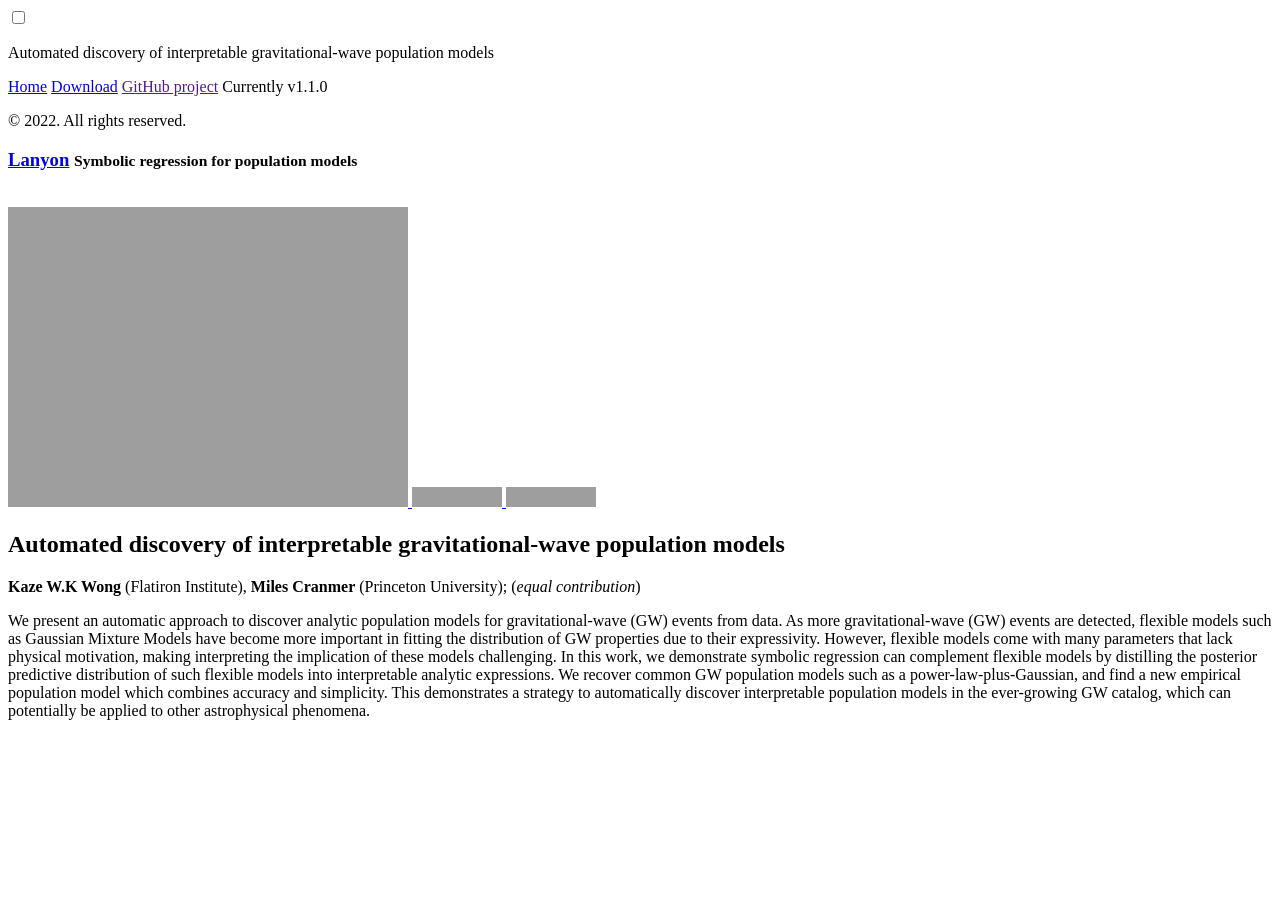
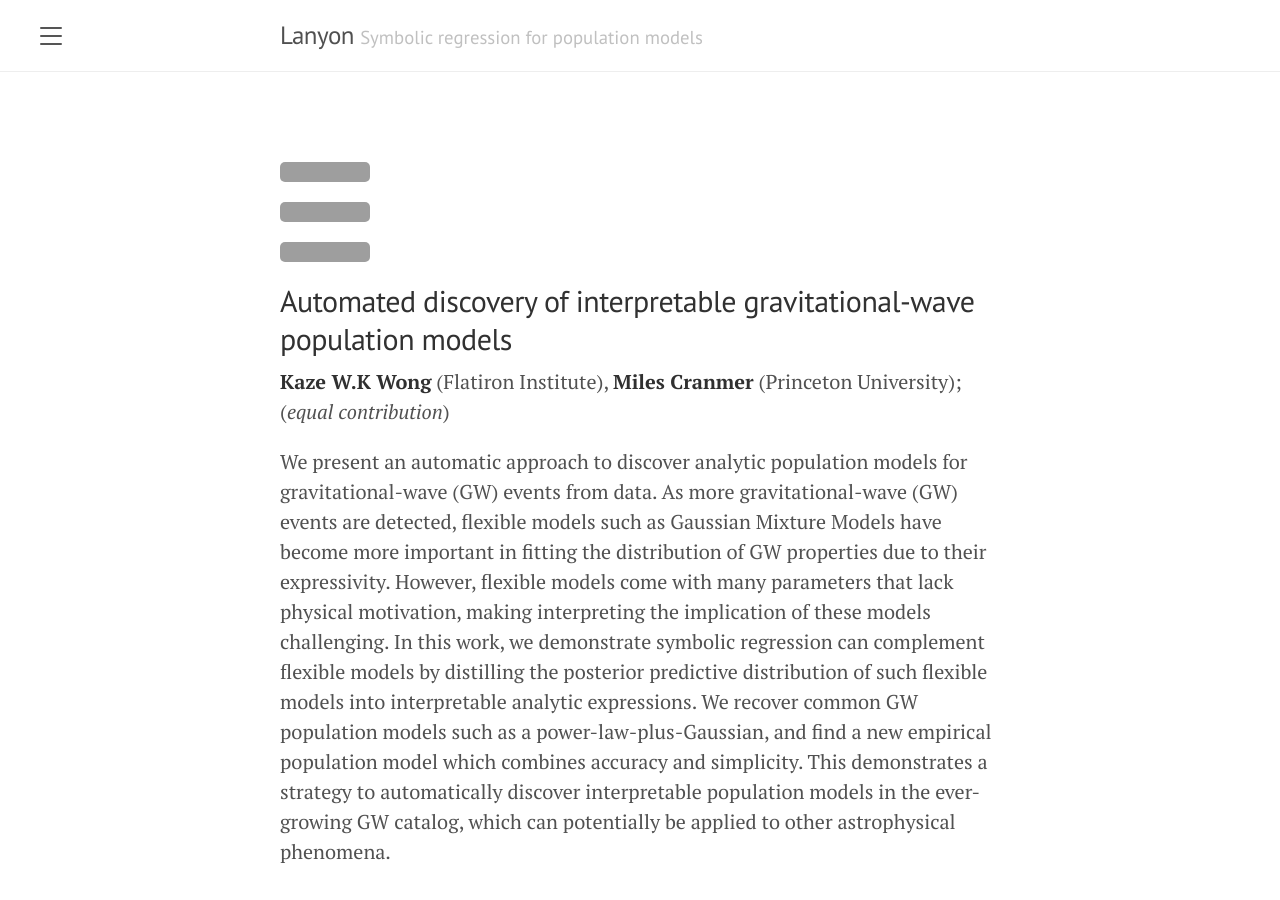
Before and after one commit to kazewong/SymbolicGWPopulation_paper, a Jekyll site: the page built from index.md, in a window 1280 px wide. Built offline with Jekyll 4.4.1, drawn with Linux system fonts in a browser that asks for light colours; some of the changed lines change nothing that is shown; grey boxes are pictures that could not be loaded.

Commit message:
update config

```diff
--- a/_config.yml
+++ b/_config.yml
@@ -2,8 +2,7 @@
 title:               Lanyon
 tagline:             'Symbolic regression for population models'
 description:         'Automated discovery of interpretable gravitational-wave population models'
-url:                 https://github.com/kazewong/SymbolicGWPopulation_paper
-baseurl:             '_site/'
+# baseurl:             '_site/'
 paginate:            5
 permalink:           pretty
 
```
